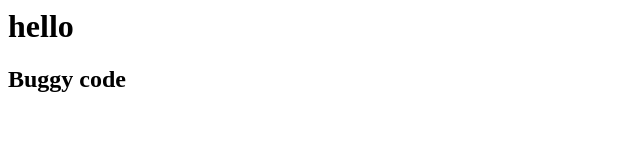
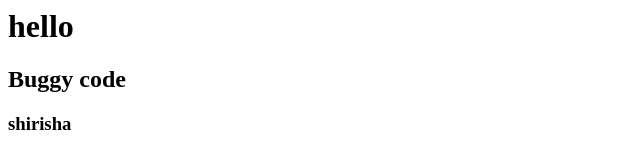
Before and after one commit to shiri22/Example, a plain HTML site: page index.html in a window 1280 px wide. Shown: the full height of the page, 0-640 px from the left. Drawn offline with Linux system fonts and the light colour scheme.

Commit message:
version3

```diff
--- a/index.html
+++ b/index.html
@@ -1,2 +1,3 @@
 <h1>hello</h1>
 <h2>Buggy code</h2>
+<h3>shirisha</h3>
```
